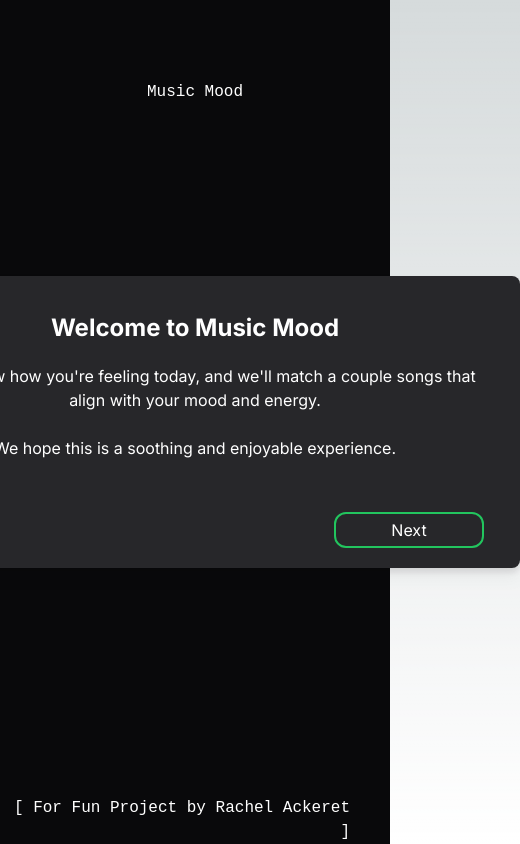
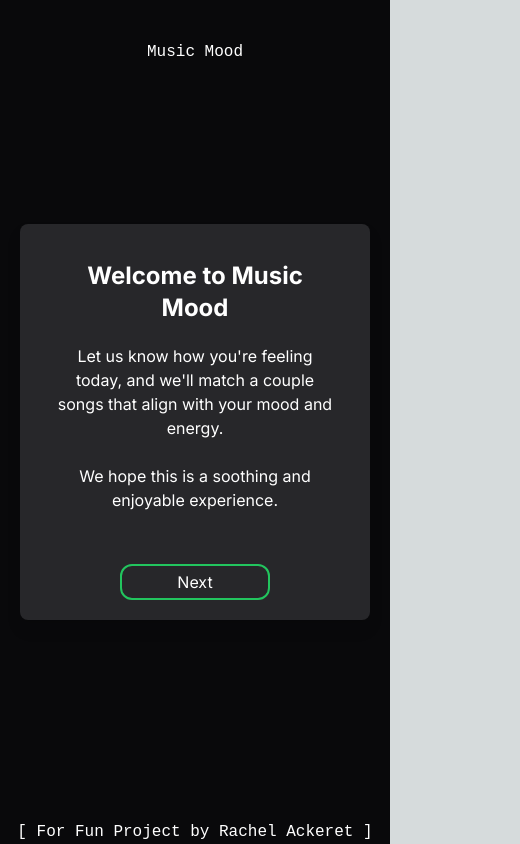
Before and after one commit to rachel-ackeret/music-mood, a Next.js app: page / in a window 390 px wide. Shown: the whole page, 520 px wide, since content can reach past the window. Built offline with nearby package versions, Linux system fonts and the light colour scheme; no server answers; what node-cache would draw is missing.

Commit message:
add mobile friendliness

```diff
--- a/src/app/components/FlowContainer.jsx
+++ b/src/app/components/FlowContainer.jsx
@@ -50,13 +50,13 @@ const FlowContainer = ({ genreRecommendations }) => {
 	}
 
 	return (
-		<div className="bg-zinc-800 min-h-[150px] rounded-lg block drop-shadow-lg p-9 pb-2 flex flex-col w-[650px]">
+		<div className="bg-zinc-800 min-h-[150px] rounded-lg block drop-shadow-lg p-9 pb-2 flex flex-col max-w-[650px] md:w-[650px] w-full">
 			<div className="flow-content-container text-center">
 				<h2 className="text-2xl font-bold mb-5">{placementContent?.title}</h2>
 				<p className="mb-5">{placementContent?.description}</p>
 				{content}
 			</div>
-			<div className="flex justify-between mt-5">
+			<div className="xs:flex justify-between mt-5 text-center">
 				{queuePosition > 0 &&
 					<button
 						className="border-solid rounded-xl border-2 border-yellow-500 my-3 h-[36px] w-[150px] hover:bg-yellow-500"
--- a/src/app/page.jsx
+++ b/src/app/page.jsx
@@ -7,12 +7,12 @@ const genreRecommendations = await getApiGenreRecommendations();
 
 export default function Home() {
 	return (
-		<main className="flex min-h-screen flex-col items-center justify-center p-24 bg-zinc-950 text-white">
-			<h1 className="fixed top-20 font-code">Music Mood</h1>
-            <div className="flex flex-col items-center justify-center">
+		<main className="min-h-screen py-24 bg-zinc-950 text-white flex flex-col items-stretch relative justify-center">
+			<h1 className="absolute top-10 w-full font-code block text-center mb-5">Music Mood</h1>
+            <div className="h-full flex flex-col items-center justify-center sm:mx-20 mx-5">
                 <FlowContainer genreRecommendations={genreRecommendations} getPosition/>
             </div>
-            <p className="fixed bottom-0 font-code right-10 text-right">
+            <p className="fixed bottom-0 md:mb-1 md:right-5 font-code md:right-10 md:text-right md:w-auto text-center w-full">
 				[ For Fun Project by <a href="https://github.com/rachel-ackeret">Rachel Ackeret ]</a>
 			</p>
 		</main>
--- a/tailwind.config.js
+++ b/tailwind.config.js
@@ -1,4 +1,5 @@
 /** @type {import('tailwindcss').Config} */
+
 module.exports = {
   content: [
     './src/pages/**/*.{js,ts,jsx,tsx,mdx}',
@@ -13,6 +14,14 @@ module.exports = {
           'conic-gradient(from 180deg at 50% 50%, var(--tw-gradient-stops))',
       },
     },
+    screens: {
+      '2xl': '1535px',
+      'xl': '1279px',
+      'lg': '1023px',
+      'md': '767px',
+      'sm': '639px',
+      'xs': '475px',
+    },
   },
   plugins: [],
 }
```
